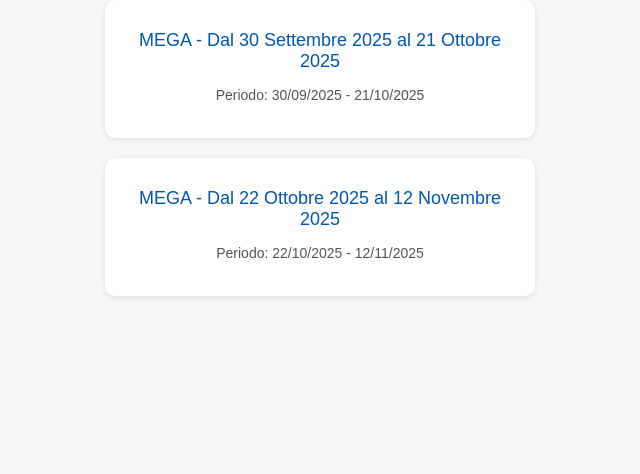
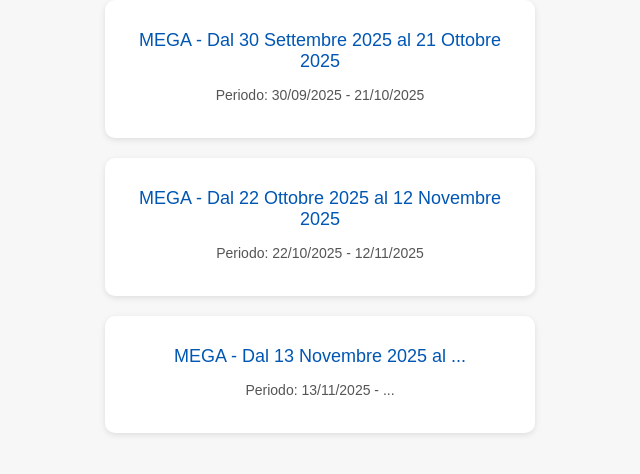
Before and after one commit to GabrielGoxhaj/Betacom_Academy8_NET_Links, a plain HTML site: page index.html in a window 1280 px wide. Shown: the part 322-796 px from the top of the page, without its empty margins (320-960 px from the left). Drawn offline with Linux system fonts and the light colour scheme.

Commit message:
Update index.html

```diff
--- a/index.html
+++ b/index.html
@@ -62,5 +62,12 @@
     </a>
     <div class="date">Periodo: 22/10/2025 - 12/11/2025</div>
   </div>
+
+    <div class="link-block">
+    <a href="https://mega.nz/folder/m8xDEAha#sKIOr6YvJs9dKplwWKOMYQ" target="_blank">
+      MEGA - Dal 13 Novembre 2025 al ...
+    </a>
+    <div class="date">Periodo: 13/11/2025 - ...</div>
+  </div>
 </body>
 </html>
```
